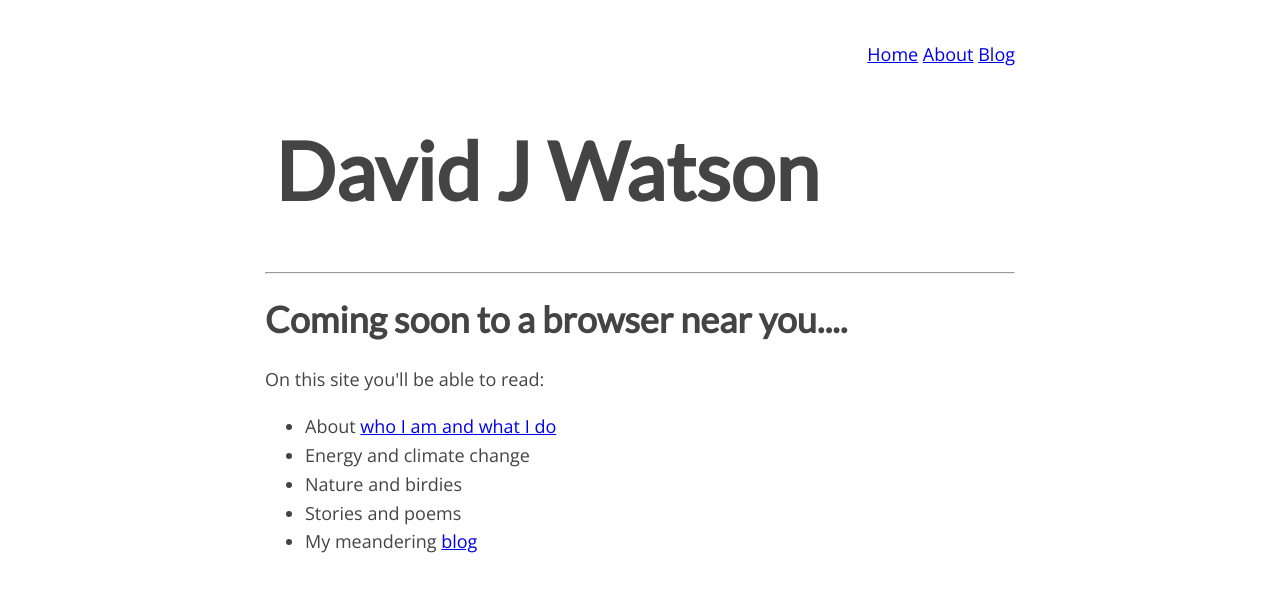
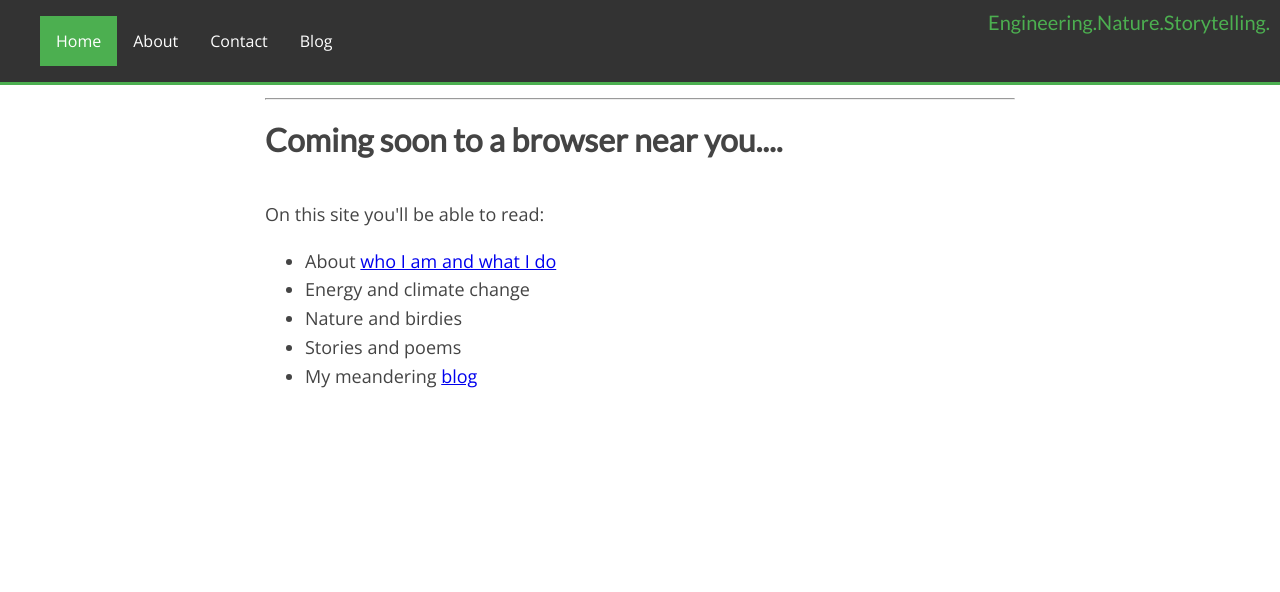
Before and after one commit to trylateral/old-html-site, a plain HTML site: page index.html in a window 1280 px wide. Drawn offline with nearby package versions, Linux system fonts and the light colour scheme.

Commit message:
Added navigation bar to home page. Need to add to other pages.

```diff
--- a/index.html
+++ b/index.html
@@ -7,14 +7,23 @@
 	<title>David Watson - Home</title>
   </head>
   <body>
-	<nav class=right>
-      <a href="index.html">Home</a>
-      <a href="about.html">About</a>
-	  <a href="blog.html">Blog</a>
+	<nav id="container">
+		<ul id="navlist">
+			<li id="listfloat"><a class="active" id="navlinks" href="index.html">Home</a></li>
+			<li id="listfloat"><a id="navlinks" href="about.html">About</a></li>
+			<li id="listfloat"><a id="navlinks" href="contact.html">Contact</a></li>
+			<li id="listfloat"><a id="navlinks" href="blog.html">Blog</a></li>
+		</ul>
+		<p id="nameright">Engineering.Nature.Storytelling.</p>
 	</nav>
-    <h1 id="top" class="firstline">David J Watson</h1>
+
+
+
+	<div class="titles">
 		<hr>
 		<h1>Coming soon to a browser near you....</h1>
+	</div>
+	<div class="maintext">
 		<p>On this site you'll be able to read:</p>
 		<ul>
 			<li>About <a href="about.html">who I am and what I do</a></li>
@@ -23,6 +32,6 @@
 			<li>Stories and poems</li>
 			<li>My meandering <a href="blog.html">blog</a></li>
 		</ul>
-
+	</div>
   </body>
 </html>
--- a/style.css
+++ b/style.css
@@ -1,26 +1,81 @@
-.firstline {
-	text-transform: capitalize;
-	font-size: 80px;
-	padding:0 10px
+
+
+#container {
+	/*margin: 0,0;
+	padding: 0,0; */
+	position: fixed;
+    top: 0;
+	left: 0;
+	right: 0;
+	height: 50 px;
+	width: 100%;
+	background-color: #333;
+	font-family: 'Open Sans', sans-serif;
+	border-bottom-style: solid;
+	border-bottom-width: medium;
+	border-bottom-color: #4CAF50;
+}
+
+#navlist {
+    list-style-type: none;
+    overflow: hidden;
+
+}
+
+#listfloat {
+    float: left;
+}
+
+#nameright {
+	float: right;
+	margin: 0;
+	font-size: 20px;
+	color: #4CAF50;
+	padding-top: 10px;
+	right: 10px;
+	top: 0;
+	position: absolute;
+	font-family: 'Lato', sans-serif;
+}
+
+#navlinks {
+    display: block;
+    color: white;
+    text-align: center;
+    padding: 14px 16px;
+	text-decoration: none;
+}
+
+li a:hover:not(.active) {
+    background-color: #111;
+}
+
+.active {
+    background-color: #4CAF50;
+
 }
 
 .right {
     text-align:right;
 }
 
-body {
-	font-family: 'Open Sans', sans-serif;
+
+.maintext {							/* Format for main text */
 	margin:40px auto;
 	max-width:750px;
+	padding:0 10px;
+	font-family: 'Open Sans', sans-serif;
 	line-height:1.6;
 	font-size:18px;
 	color:#444;
-	padding:0 10px
 }
 
-h1,
-h2,
-h3 {
+
+.titles {				/* Format for titles */
+	margin:40px auto;
+	max-width:750px;
+	padding:50px 10px 0;
 	font-family: 'Lato', sans-serif;
-	line-height:1.2
+	line-height:1.2;
+	color:#444;
 }
```
Also changed, not shown: contact.html (added, +8 -0 lines), 2 other files. Lines whose indentation alone changed are shown as unchanged.
